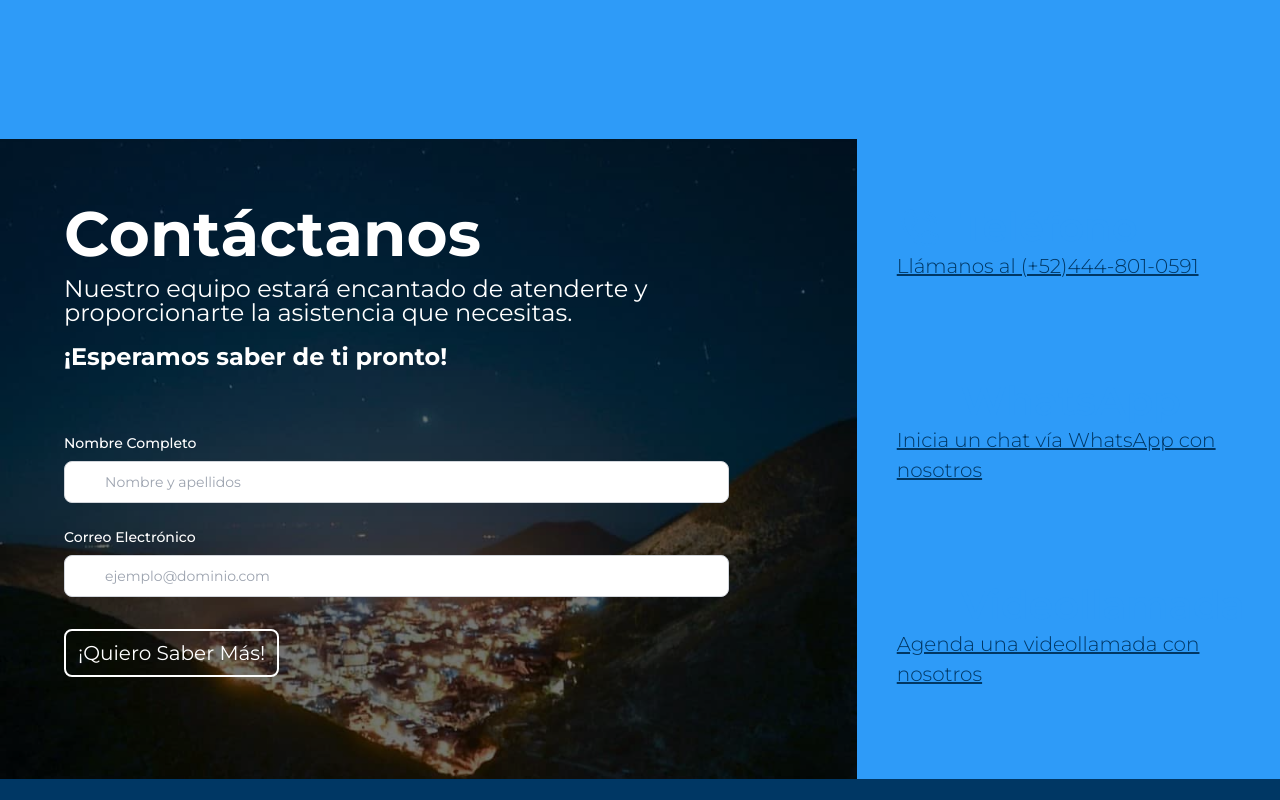
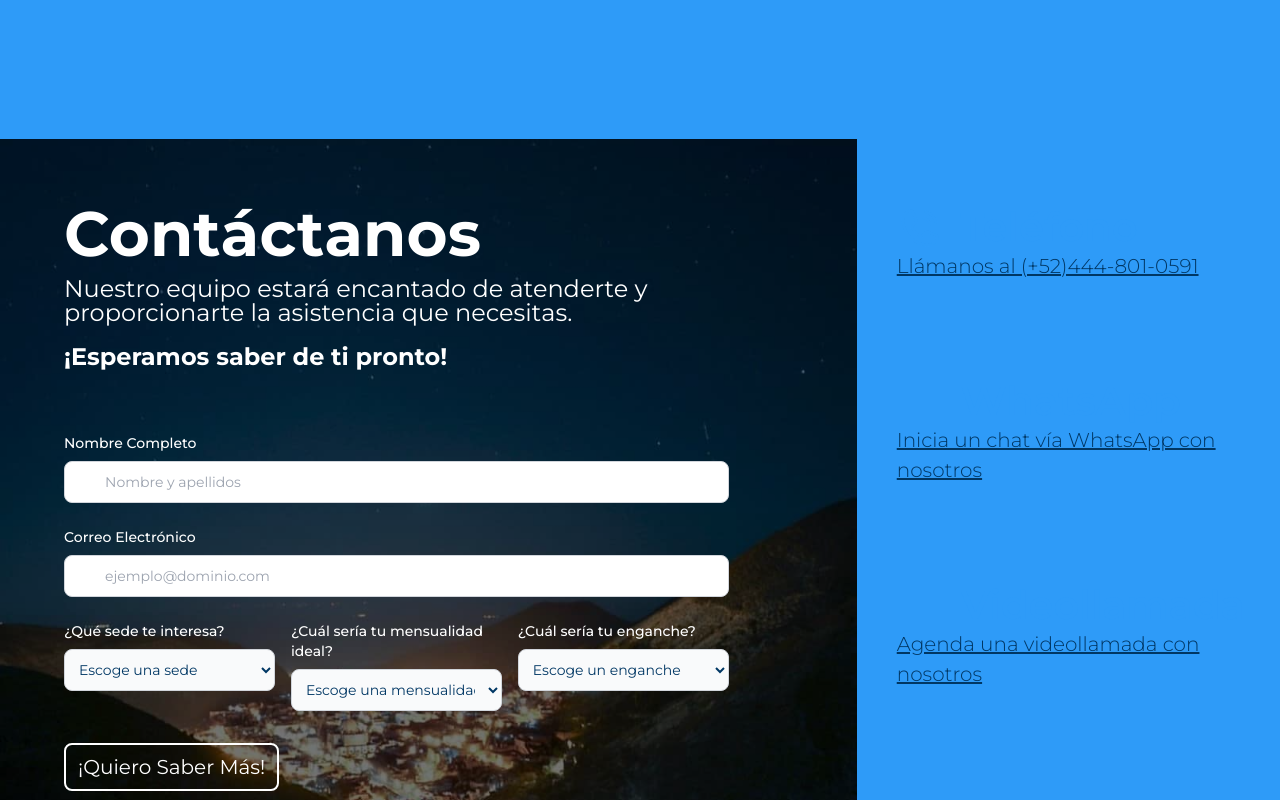
Before and after one commit to Oscar-FV/terrenos-vip, a React (Vite) app: page / in a window 1280 px wide. Shown: the part 2820-3620 px from the top of the page. Built offline with nearby package versions, Linux system fonts and the light colour scheme; no server answers; some icons are missing; what tailwindcss-animated would draw is missing.

Commit message:
added new inputs for contasct form

```diff
--- a/src/components/ContactUs/Contact.tsx
+++ b/src/components/ContactUs/Contact.tsx
@@ -31,19 +31,19 @@ const ContactUs = forwardRef<HTMLDivElement, Props>(({ color, text }, ref) => {
   }, [isEmailSent]);
 
   return (
-    <article className="h-[100vh] md:h-[80vh]">
+    <article className="md:h-[100vh] sm:h-[110vh] h-[140vh]">
       <div
         ref={ref}
         data-color={color}
         data-text={text}
-        className="flex h-full w-full gap-x-10 md:pr-8"
+        className="flex h-full w-full gap-x-10 lg:pr-8"
       >
         <div
-          className="relative h-full w-full bg-black md:w-[80%] xl:w-[65%]"
+          className="relative h-full w-full bg-black lg:w-[80%] xl:w-[65%]"
           id="formDiv"
         >
           {showSuccessMessage && <Toast status={isEmailSent} />}
-          <div className="absolute z-10 mt-8 px-8 md:mt-16 lg:px-16">
+          <div className="absolute z-10 mt-8 px-8 lg:mt-16 lg:px-16">
             <h2 className="hero-tittle font-bold text-white">Contáctanos</h2>
             <p className="mt-3 w-full pr-8 leading-none text-white md:text-[3cqb] xl:pr-2">
               Nuestro equipo estará encantado de atenderte y proporcionarte la
@@ -53,7 +53,7 @@ const ContactUs = forwardRef<HTMLDivElement, Props>(({ color, text }, ref) => {
               ¡Esperamos saber de ti pronto!
             </p>
             <ContactForm emailStatus={handleEmailResponse} />
-            <div className="mt-10 flex h-full flex-wrap gap-8 sm:justify-center md:static md:hidden">
+            <div className="mt-10 flex h-full flex-wrap gap-8 sm:justify-center lg:static lg:hidden">
               <ContactItem
                 icon="ph:phone-call"
                 tittle="Teléfono"
@@ -82,7 +82,7 @@ const ContactUs = forwardRef<HTMLDivElement, Props>(({ color, text }, ref) => {
             className="aspect-auto h-full w-full object-cover opacity-45"
           />
         </div>
-        <div className="hidden  h-full grow flex-col gap-y-24 pt-16 md:static md:flex">
+        <div className="hidden  h-full flex-col gap-y-24 pt-16 lg:static lg:flex">
           <ContactItem
             icon="ph:phone-call"
             tittle="Teléfono"
--- a/src/components/ContactUs/ContactForm.tsx
+++ b/src/components/ContactUs/ContactForm.tsx
@@ -1,14 +1,13 @@
 import { Icon } from "@iconify/react/dist/iconify.js";
 import { FormEvent, useRef } from "react";
-import emailjs, { EmailJSResponseStatus } from '@emailjs/browser';
+import emailjs, { EmailJSResponseStatus } from "@emailjs/browser";
 
-interface Props{
-  emailStatus: (estatus: EmailJSResponseStatus) => void
+interface Props {
+  emailStatus: (estatus: EmailJSResponseStatus) => void;
 }
 
-const ContactForm = ({emailStatus}: Props) => {
+const ContactForm = ({ emailStatus }: Props) => {
   const form = useRef<HTMLFormElement>(null);
-  console.log(import.meta.env.VITE_EMAILJS_PUBLIC_KEY)
   const handleSubmit = (
     e: FormEvent<HTMLFormElement>,
     form: React.RefObject<HTMLFormElement>,
@@ -29,18 +28,16 @@ const ContactForm = ({emailStatus}: Props) => {
           publicKey: import.meta.env.VITE_EMAILJS_PUBLIC_KEY,
         },
       )
-      .then(
-        (response: EmailJSResponseStatus) => {
-          emailStatus(response)
-        }
-      );
+      .then((response: EmailJSResponseStatus) => {
+        emailStatus(response);
+      });
   };
 
   return (
     <form
       ref={form}
       onSubmit={(e) => handleSubmit(e, form)}
-      className="mt-8 max-w-full md:mt-16 md:pr-16"
+      className="mt-8 max-w-full md:mt-16 lg:pr-16"
     >
       <label
         htmlFor="from_name"
@@ -62,7 +59,7 @@ const ContactForm = ({emailStatus}: Props) => {
       </div>
       <label
         htmlFor="from_email"
-        className="mb-2 mt-6 block text-sm font-medium text-white"
+        className="mb-2 mt-3 block text-sm font-medium text-white md:mt-6"
       >
         Correo Electrónico
       </label>
@@ -72,17 +69,84 @@ const ContactForm = ({emailStatus}: Props) => {
         </div>
         <input
           type="text"
-          className="mb-8 block w-full rounded-lg border border-gray-300 bg-white p-2.5 ps-10 text-sm text-secondary focus:border-primary focus:ring-primary"
+          className="mb-2 block w-full rounded-lg border border-gray-300 bg-white p-2.5 ps-10 text-sm text-secondary focus:border-primary focus:ring-primary"
           placeholder="ejemplo@dominio.com"
           required
           name="from_email"
         />
       </div>
 
+      <div className="mb-8 mt-3 flex flex-wrap gap-x-4 md:mt-6 md:flex-nowrap">
+        <span className="w-[50%] grow md:w-[33%]">
+          <label
+            htmlFor="venues"
+            className="mb-2 block text-sm font-medium text-white"
+          >
+            ¿Qué sede te interesa?
+          </label>
+          <select
+            required
+            id="venues"
+            name="venue"
+            className="block w-full rounded-lg border border-gray-300 bg-gray-50 p-2.5 text-sm text-secondary focus:border-blue-500 focus:ring-blue-500"
+          >
+            <option hidden>Escoge una sede</option>
+            <option value="Cancún">Cancún</option>
+            <option value="Mérida">Mérida</option>
+            <option value="Aguascalientes">Aguascalientes</option>
+            <option value="Monterrey">Monterrey</option>
+            <option value="San Luis Potosí">San Luis Potosí</option>
+            <option value="León">León</option>
+            <option value="Querétaro">Querétaro</option>
+          </select>
+        </span>
+
+        <span className="mt-2 w-[50%] grow md:mt-0 md:w-[33%]">
+          <label
+            htmlFor="mensualidades"
+            className="mb-2 block text-sm font-medium text-white"
+          >
+            ¿Cuál sería tu mensualidad ideal?
+          </label>
+          <select
+            required
+            id="mensualidades"
+            name="mensualidad"
+            className="block w-full rounded-lg border border-gray-300 bg-gray-50 p-2.5 text-sm text-secondary focus:border-blue-500 focus:ring-blue-500"
+          >
+            <option hidden>Escoge una mensualidad</option>
+            <option value="$1,900MXN a $2,500MXN">$1,900MXN a $2,500MXN</option>
+            <option value="$2,500MXN a $6,000MXN">$2,500MXN a $6,000MXN</option>
+            <option value="$6,000MXN a $12,000MXN">$6,000MXN a $12,000MXN</option>
+          </select>
+        </span>
+
+        <span className="mt-2 w-[45%] grow md:mt-0 md:w-[33%]">
+          <label
+            htmlFor="enganches"
+            className="mb-2 block text-sm font-medium text-white"
+          >
+            ¿Cuál sería tu enganche?
+          </label>
+          <select
+            required
+            id="enganches"
+            name="enganche"
+            className="block w-full rounded-lg border border-gray-300 bg-gray-50 p-2.5 text-sm text-secondary focus:border-blue-500 focus:ring-blue-500"
+          >
+            <option hidden>Escoge un enganche</option>
+            <option value="$5,000MXN a $15,000MX">$5,000MXN a $15,000MXN</option>
+            <option value="$15,000MXN a $30,000MXN">$15,000MXN a $30,000MXN</option>
+            <option value="$30,000MXN a $50,000MXN">$30,000MXN a $50,000MXN</option>
+            <option value="Más de $50,000MXN">Más de $50,000MXN</option>
+          </select>
+        </span>
+      </div>
+
       <input
         type="submit"
         value="¡Quiero Saber Más!"
-        className="rounded-lg border-2 border-white bg-transparent px-3 py-2 text-center text-base text-white transition-colors duration-200 ease-in-out hover:bg-primary hover:border-primary focus:outline-none focus:ring-4 focus:ring-blue-300 md:text-xl"
+        className="rounded-lg border-2 border-white bg-transparent px-3 py-2 text-center text-base text-white transition-colors duration-200 ease-in-out hover:border-primary hover:bg-primary focus:outline-none focus:ring-4 focus:ring-blue-300 md:text-xl"
       />
     </form>
   );
--- a/src/components/ContactUs/ContactItem.tsx
+++ b/src/components/ContactUs/ContactItem.tsx
@@ -10,17 +10,17 @@ interface Props {
 
 const ContactItem = ({ icon, iconClassName, tittle, text, goto }: Props) => {
   return (
-    <a href={goto} target="_blank" rel="noopener noreferrer" className="md:w-full sm:w-[calc(90%/3)]">
-      <div className="flex items-center gap-x-2 md:gap-x-4">
+    <a href={goto} target="_blank" rel="noopener noreferrer" className="lg:w-full sm:w-[calc(90%/3)] grow lg:grow-0">
+      <div className="flex items-center gap-x-2 lg:gap-x-4">
         <Icon
           icon={icon}
-          className={`h-8 w-8 text-white md:h-12 md:w-12 md:text-primary ${iconClassName}`}
+          className={`h-8 w-8 text-white lg:h-12 lg:w-12 lg:text-primary ${iconClassName}`}
         />
-        <span className="text-[2cqb] font-semibold leading-none text-white md:text-[5cqb] md:text-primary">
+        <span className="text-[2cqb] font-semibold leading-none text-white lg:text-[5cqb] lg:text-primary">
           {tittle}
         </span>
       </div>
-      <p className="text-[2cqb] font-light  text-white md:w-full md:text-[2.5cqb] md:text-secondary underline decoration-3">
+      <p className="text-[2cqb] font-light  text-white lg:w-full lg:text-[2.5cqb] lg:text-secondary underline decoration-3">
         {text}
       </p>
     </a>
```
